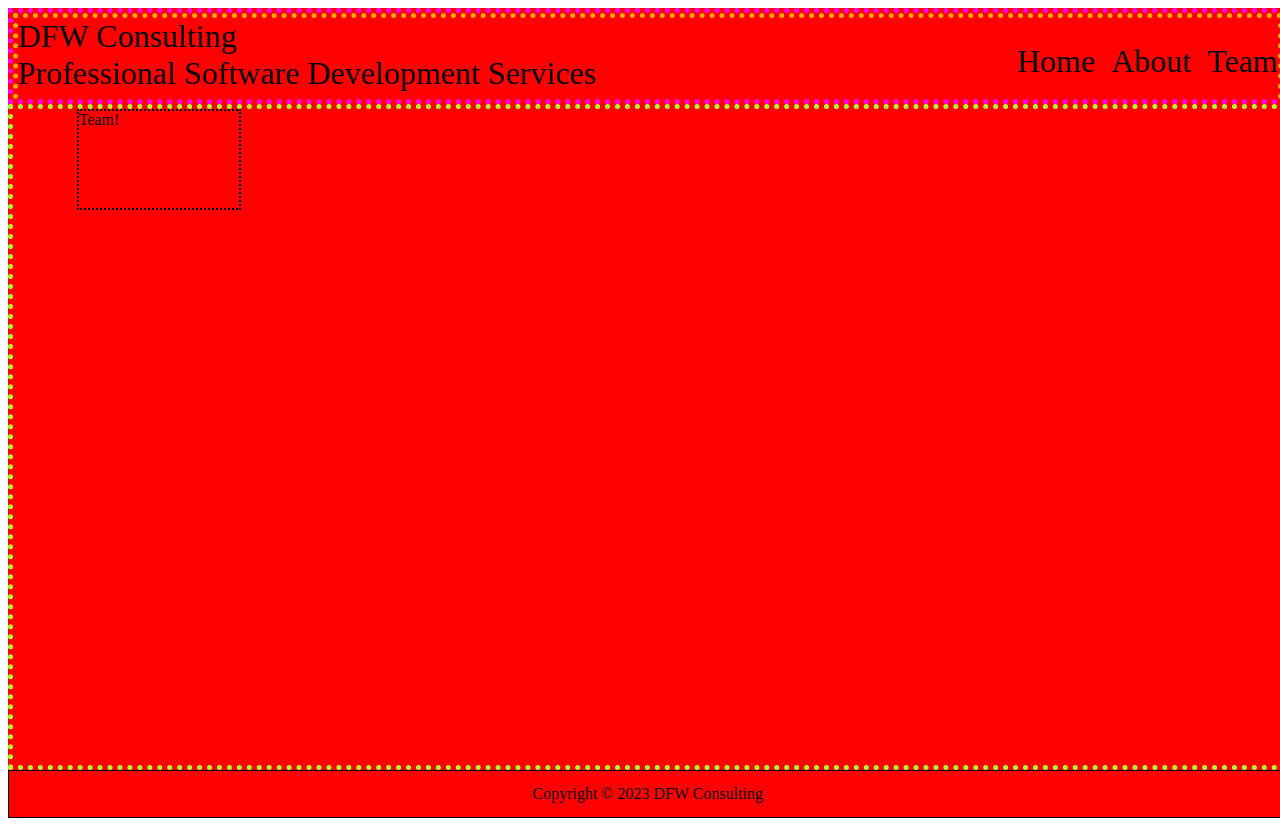
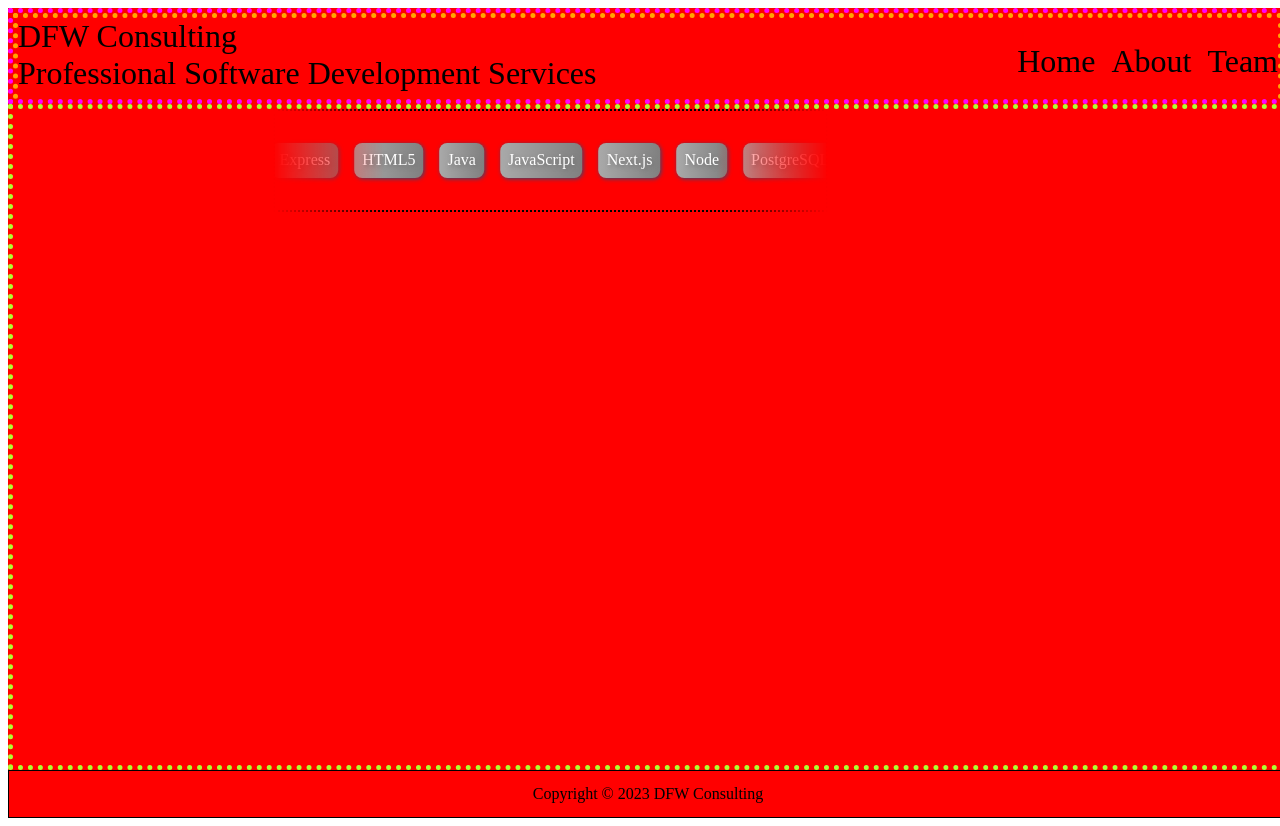
Before and after one commit to DFW-Software-Consulting/dfw-consulting, a React (Create React App) app: page /team in a window 1280 px wide. Built offline with nearby package versions, Linux system fonts and the light colour scheme.

Commit message:
feat: #51 team styles and scrollers

```diff
--- /dev/null
+++ b/src/assets/styles/team.css
@@ -0,0 +1,43 @@
+.team-skills {
+    overflow-x: hidden;
+    padding: 1em 0;
+    grid-column: 2 / 5;
+    height: fit-content;
+    -webkit-mask: linear-gradient(90deg, transparent, white 20%, white 80%, transparent);
+    mask: linear-gradient(90deg, transparent, white 20%, white 80%, transparent);
+    max-width: 600px;
+}
+
+.scroller {
+    padding-block: 1rem;
+    display: flex;
+    flex-wrap: wrap;
+    gap: 1rem;
+    width: max-content;
+    flex-wrap: nowrap;
+    animation: scroller 50s forwards linear infinite;
+}
+
+.skill-card {
+    font-size: 1em;
+    color: white;
+    text-shadow: 2px 2px 4px #707070;
+    border-radius: .5em;
+    box-shadow: 1px 1px 4px #314B73;
+    padding: .5em;
+    height: 1.2em;
+    min-width: fit-content;
+    background: linear-gradient(to right,darkgray,gray);
+    -webkit-touch-callout: none;
+    -webkit-user-select: none;
+    -khtml-user-select: none;
+    -moz-user-select: none;
+    -ms-user-select: none;
+    user-select: none;
+}
+
+@keyframes scroller {
+    to {
+        transform: translate(calc(-50% - .5rem));
+    }
+}
--- a/src/containers/Team.tsx
+++ b/src/containers/Team.tsx
@@ -1,12 +1,74 @@
 import React from 'react';
+import { useEffect } from 'react';
+import '../assets/styles/team.css'
 
 const Team = () => {
 
+    useEffect(() => {
+        function addAnimation() {
+            const scrollers: NodeListOf<Element> = document.querySelectorAll(".team-skills");
+
+            scrollers.forEach((scroller) => {
+                const targetScroller: HTMLElement | null = scroller.querySelector(".scroller");
+
+                if (targetScroller) {
+                    const scrollerContent = Array.from(targetScroller.children);
+
+                    scrollerContent.forEach((item) => {
+                        const duplicatedItem = item.cloneNode(true);
+
+                        if (targetScroller instanceof HTMLElement) {
+                            const duplicatedElement = duplicatedItem as Element;
+                            targetScroller.appendChild(duplicatedElement);
+                        }
+                    });
+                }
+            });
+        };
+        /* IIFE not used to avoid progressively duplicated elements
+        and inadvertently faster scrolling */
+        addAnimation();
+    },[])
+
     return (
         <>
-            <div>Team!</div>
+            <div className="team-skills">
+                <div className="scroller">
+                    <div className="skill-card">Bootstrap</div>
+                    <div className="skill-card">CSS3</div>
+                    <div className="skill-card">Express</div>
+                    <div className="skill-card">HTML5</div>
+                    <div className="skill-card">Java</div>
+                    <div className="skill-card">JavaScript</div>
+                    <div className="skill-card">Next.js</div>
+                    <div className="skill-card">Node</div>
+                    <div className="skill-card">PostgreSQL</div>
+                    <div className="skill-card">Python</div>
+                    <div className="skill-card">React</div>
+                    <div className="skill-card">Redux</div>
+                    <div className="skill-card">REST API</div>
+                    <div className="skill-card">Tailwind</div>
+                    <div className="skill-card">TypeScript</div>
+                    <div className="skill-card">Web API</div>
+                    <div className="skill-card">Webpack</div>
+                    <div className="skill-card">YAML</div>
+                </div>
+            </div>
         </>
     )
 }
 
 export default Team;
+
+/*
+    include in this page photos of teammembers, both real
+    and fake, and include a description below two scrollers
+    of the team, including 22 years of experience
+
+    - get the photos from myself, owner, and website for
+    generating fake people
+    - have chatgpt generate the description of the team.
+    include: 22 years experience, front-end, back-end,
+    past companies worked for, tireless, diligent,
+    team of professionals, generate some more buzz words
+*/
```
